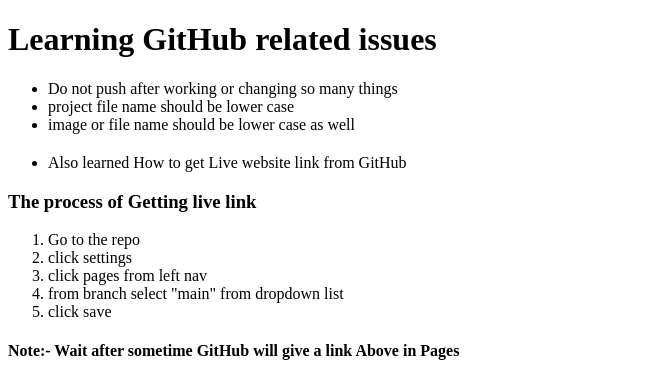
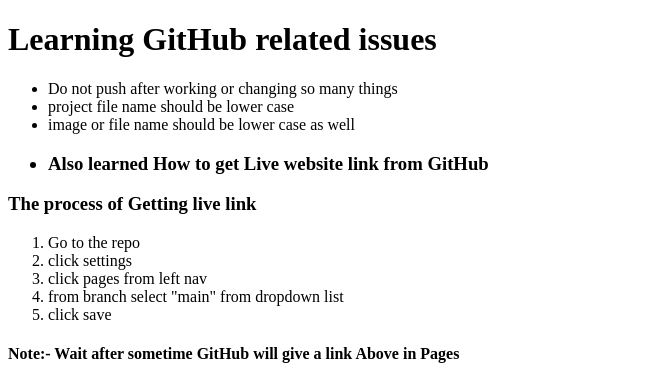
Before and after one commit to emam-accademy/Common-GitHub-related-issues, a plain HTML site: page index.html in a window 1280 px wide. Shown: the top 379 px of the page, without its empty margins (0-665 px from the left). Drawn offline with Linux system fonts and the light colour scheme.

Commit message:
fixed h3 tag for also learned live link

```diff
--- a/index.html
+++ b/index.html
@@ -13,7 +13,7 @@
         <li>image or file name should be lower case as well</li>
     </ul>
     <ul>
-        <h2></h2><li>Also learned How to get Live website link from GitHub</li></ul></h2>
+        <h3><li>Also learned How to get Live website link from GitHub</li></h3>
     </ul>
     <h3>The process of Getting live link</h3>
     <ol>
```
